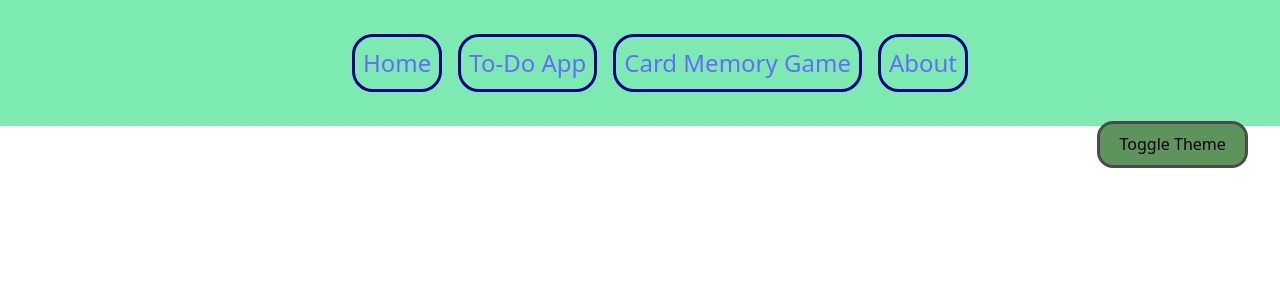
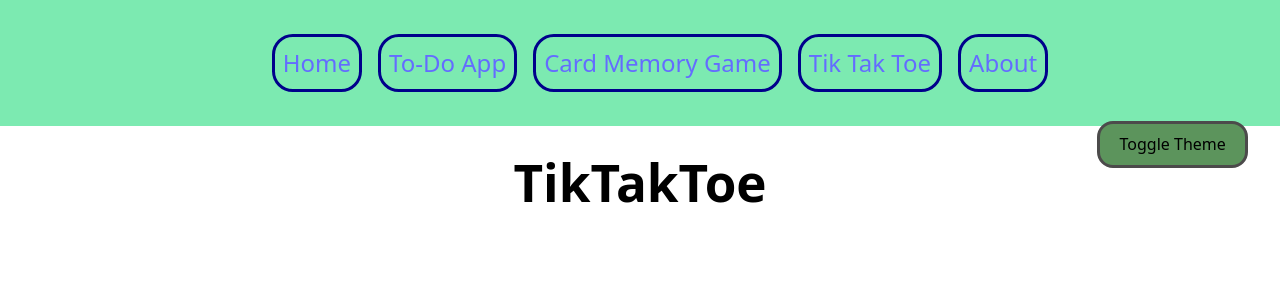
Before and after one commit to kristaps-m/vite-js-project, a React (Vite) app: page /TikTakToe in a window 1280 px wide. Shown: the top 300 px of the page. Built offline with nearby package versions, Linux system fonts and the light colour scheme.

Commit message:
Add Tik Tak Toe base file

```diff
--- a/src/App.tsx
+++ b/src/App.tsx
@@ -6,6 +6,7 @@ import Navbar from "./components/Navbar";
 import { useTheme } from "./theme/ThemeContext";
 import CardMemoryGame from "./components/CardMemoryGame/CardMemoryGame";
 import About from "./components/About";
+import TikTakToe from "./components/TikTakToe/TikTakToe";
 
 function App() {
   const { theme } = useTheme();
@@ -19,6 +20,7 @@ function App() {
             <Route path="/" element={<Home />} />
             <Route path="/ToDoApp" element={<ToDoApp />} />
             <Route path="/CardMemoryGame" element={<CardMemoryGame />}></Route>
+            <Route path="/TikTakToe" element={<TikTakToe />}></Route>
             <Route path="/About" element={<About />}></Route>
           </Routes>
         </div>
--- a/src/components/Navbar.tsx
+++ b/src/components/Navbar.tsx
@@ -18,11 +18,17 @@ function Navbar() {
           <Link to="/CardMemoryGame">Card Memory Game</Link>
         </li>
         <li>
+          <Link to="/TikTakToe">Tik Tak Toe</Link>
+        </li>
+        <li>
           <Link to="/About">About</Link>
         </li>
       </ul>
 
-      <button style={{ position: "absolute", right: 0, marginRight: "2rem" }} onClick={toggleTheme}>
+      <button
+        style={{ position: "absolute", right: 0, marginRight: "2rem" }}
+        onClick={toggleTheme}
+      >
         Toggle Theme
       </button>
     </nav>
--- /dev/null
+++ b/src/components/TikTakToe/TikTakToe.tsx
@@ -0,0 +1,7 @@
+export default function TikTakToe() {
+  return (
+    <>
+      <h1>TikTakToe</h1>
+    </>
+  );
+}
```
